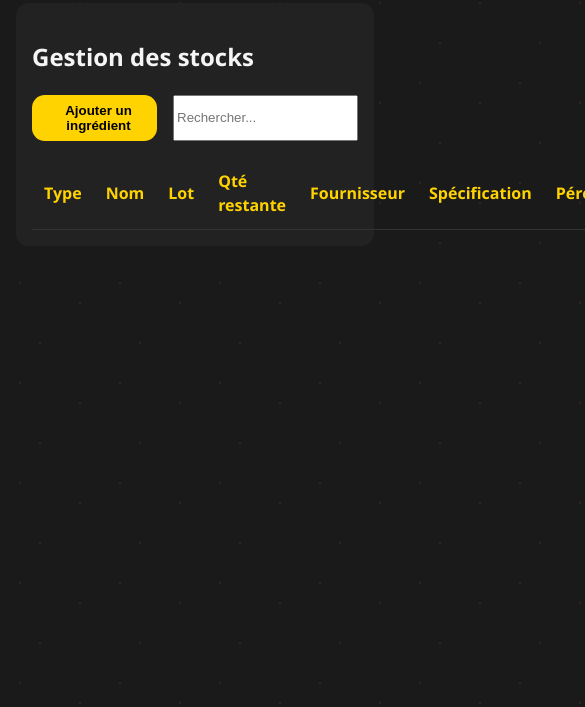
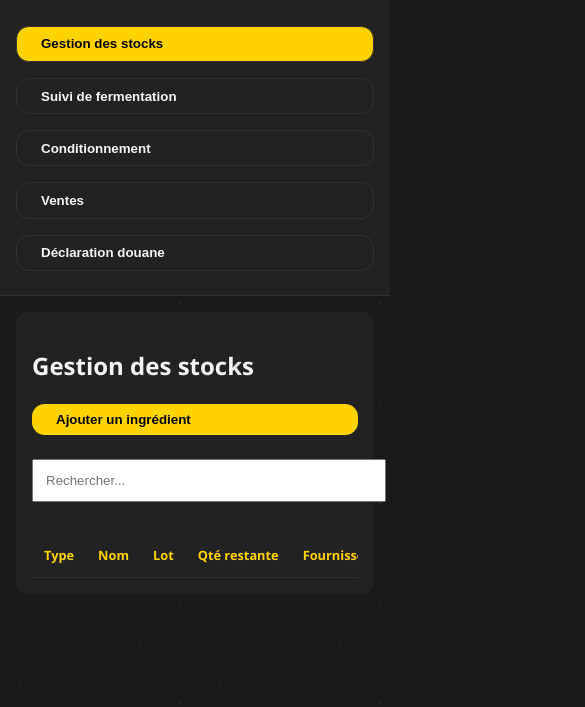
Before and after one commit to cronux35/CrabGest, a plain HTML site: page index.html in a window 390 px wide. Shown: the part 137-844 px from the top of the page, 585 px wide, since content can reach past the window. Drawn offline with Linux system fonts and the light colour scheme.

Commit message:
Update main.css

```diff
--- a/styles/main.css
+++ b/styles/main.css
@@ -201,3 +201,87 @@ form input, form select {
 td:nth-child(6) {
   font-weight: bold;
 }
+
+
+/* Responsive Design */
+@media (max-width: 768px) {
+  .app-header {
+    flex-direction: column;
+    align-items: flex-start;
+  }
+
+  .main-menu {
+    flex-direction: column;
+    width: 100%;
+    margin-top: 1rem;
+  }
+
+  .menu-btn {
+    width: 100%;
+    margin-bottom: 0.5rem;
+    justify-content: flex-start;
+  }
+
+  table {
+    display: block;
+    overflow-x: auto;
+    white-space: nowrap;
+  }
+
+  th, td {
+    padding: 0.5rem;
+    font-size: 0.8rem;
+  }
+
+  .section-toolbar {
+    flex-direction: column;
+    gap: 0.5rem;
+  }
+
+  .action-btn {
+    width: 100%;
+  }
+
+  .fermentation-charts {
+    flex-direction: column;
+    height: auto;
+  }
+
+  .fermentation-charts canvas {
+    height: 200px;
+    margin-bottom: 1rem;
+  }
+}
+
+/* Amélioration générale */
+body {
+  font-size: 1rem;
+}
+
+table {
+  width: 100%;
+  border-collapse: collapse;
+}
+
+th, td {
+  text-align: left;
+  padding: 0.75rem;
+  border-bottom: 1px solid var(--line);
+}
+
+th {
+  font-weight: bold;
+  color: var(--accent);
+}
+
+.modal-content {
+  width: 95%;
+  max-width: 600px;
+  margin: 5% auto;
+}
+
+input, select, button {
+  width: 100%;
+  padding: 0.75rem;
+  margin-bottom: 1rem;
+}
```
